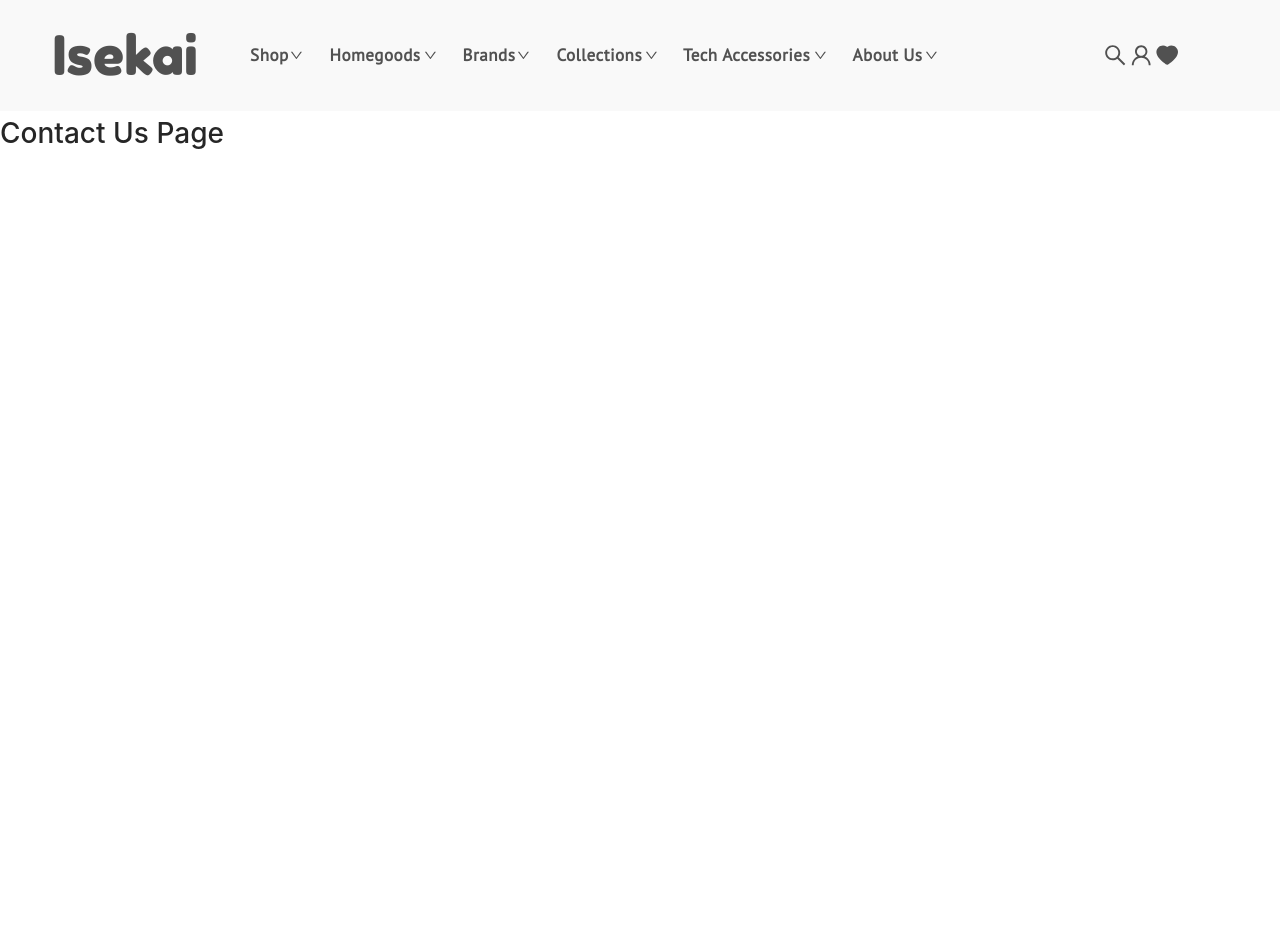
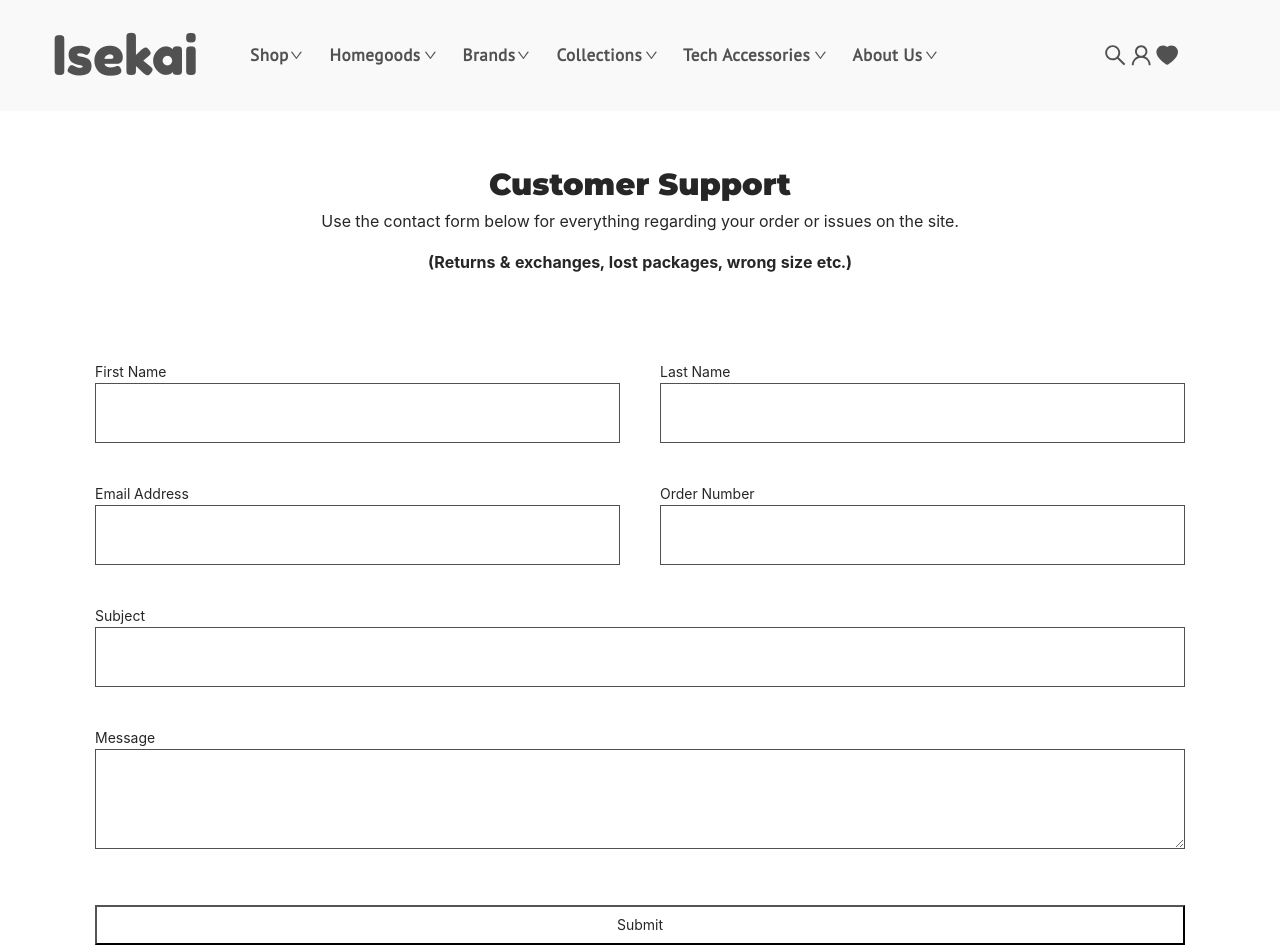
Before and after one commit to Sairoden/isekai, a React (Create React App) app: page /help/contact-us in a window 1280 px wide. Shown: the top 952 px of the page. Before the commit the page ends 800 px from the top, so only its background shows below. Built offline with nearby package versions, Linux system fonts and the light colour scheme; a web font is replaced by a local one.

Commit message:
ContactUs

```diff
--- a/src/components/AboutUs/ContactUs.js
+++ b/src/components/AboutUs/ContactUs.js
@@ -1,5 +1,107 @@
+import React from "react";
+import "../css/style.css";
+
 const ContactUs = () => {
-  return <h1>Contact Us Page</h1>;
+  return (
+    <div className="contactus flex-c justify-content-center">
+      <div className="heading">Customer Support</div>
+      <div className="sub-heading text-center">
+        <p>
+          Use the contact form below for everything regarding your order or issues on the site.
+        </p>
+        <p>
+          <b>(Returns & exchanges, lost packages, wrong size etc.)</b>
+        </p>
+      </div>
+      <form className="justify-content-center">
+        <fieldset className="row">
+          <div  className="col-50">
+            <div>
+              <label>
+                First Name
+              </label>
+            </div>
+            <input
+              type="text"
+              id="fName"
+              className="input"
+              required
+            />
+          </div>
+          <div className="col-50">
+            <div>
+              <label>
+                Last Name
+              </label>
+            </div>
+            <input
+              type="text"
+              id="lName"
+              className="input" />
+          </div>
+        </fieldset>
+        <fieldset>
+          <div className="col-50">
+            <div>
+              <label>
+                Email Address
+              </label>
+            </div>
+            <input
+              type="text"
+              id="email"
+              className="input"
+              required
+            />
+          </div>
+          <div className="col-50">
+            <div>
+              <label>
+                Order Number
+              </label>
+            </div>
+            <input
+              type="number"
+              id="orderNum"
+              className="input"
+              required
+            />
+          </div>
+        </fieldset>
+        <div className="col">
+          <div>
+            <label>
+              Subject
+            </label>
+          </div>
+          <input
+            type="text"
+            id="subject"
+            className="input"
+            required
+          />
+        </div>
+        <div className="col">
+          <div>
+            <label>
+              Message
+            </label>
+          </div>
+          <textarea
+            id="message"
+            className="txt input"
+          ></textarea>
+        </div>
+        <div className="col">
+          <input
+            type="submit"
+            value="Submit"
+            className="submit-btn"
+          />
+        </div>
+      </form>
+    </div>
+  );
 };
 
 export default ContactUs;
--- a/src/components/css/style.css
+++ b/src/components/css/style.css
@@ -1,4 +1,5 @@
 .about,
+.contactus,
 .categories,
 .subscribe,
 .carousel,
@@ -308,3 +309,42 @@
     width: 500%;
   }
 }
+
+.col-50{
+  float: left;
+  width: 50%;
+  padding: 20px;
+}
+.col{
+  float: left;
+  width: 100%;
+  padding: 20px;
+}
+.row:after {
+  content: "";
+  display: table;
+  clear: both;
+}
+.input {
+  width: 100%;
+  height: 60px;
+  padding: 0 10px;
+  border: 1px solid #515151;
+}
+.submit-btn {
+  margin: 10px 0;
+  width: 100%;
+  height: 60px;
+  background-color: transparent;
+  transition: background-color 0.3s;
+}
+.submit-btn:hover {
+  color: white;
+  background-color: #40a9ff;
+  border: none;
+}
+.txt {
+  height: 100px;
+  padding: 10px;
+  resize: vertical;
+}
```
